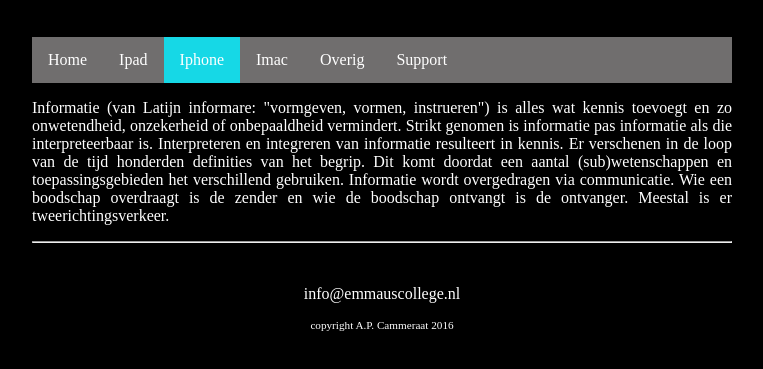
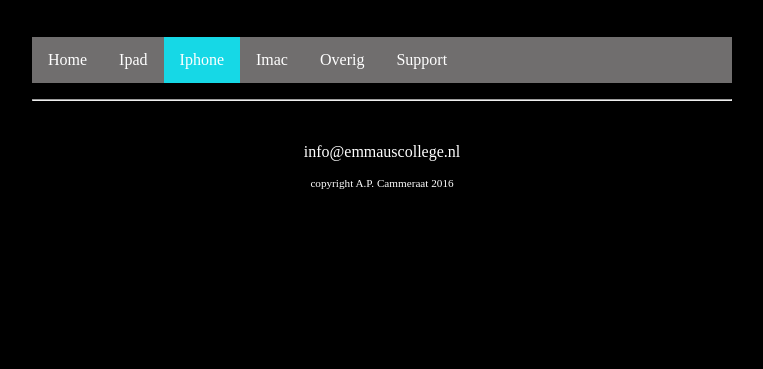
Before and after one commit to emmaus-4h/website-4hin2-Kaya, a plain HTML site: page iphone.html in a window 1280 px wide. Shown: the part 61-430 px from the top of the page, without its empty margins (258-1021 px from the left). Drawn offline with Linux system fonts and the light colour scheme.

Commit message:
niet veel

```diff
--- a/iphone.html
+++ b/iphone.html
@@ -27,7 +27,7 @@
 
 
             <article>
-                <p>Informatie (van Latijn informare: "vormgeven, vormen, instrueren") is alles wat kennis toevoegt en zo onwetendheid, onzekerheid of onbepaaldheid vermindert. Strikt genomen is informatie pas informatie als die interpreteerbaar is. Interpreteren en integreren van informatie resulteert in kennis. Er verschenen in de loop van de tijd honderden definities van het begrip. Dit komt doordat een aantal (sub)wetenschappen en toepassingsgebieden het verschillend gebruiken. Informatie wordt overgedragen via communicatie. Wie een boodschap overdraagt is de zender en wie de boodschap ontvangt is de ontvanger. Meestal is er tweerichtingsverkeer.</p>
+                <p></p>
             </article>
 
             <footer>
```
